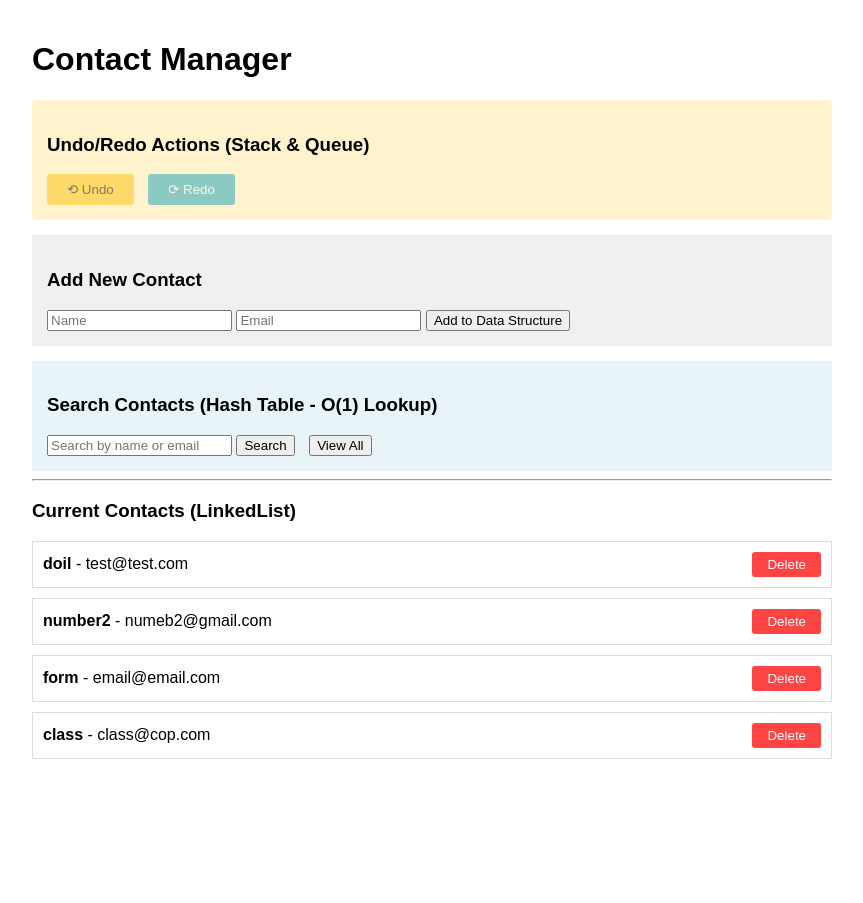
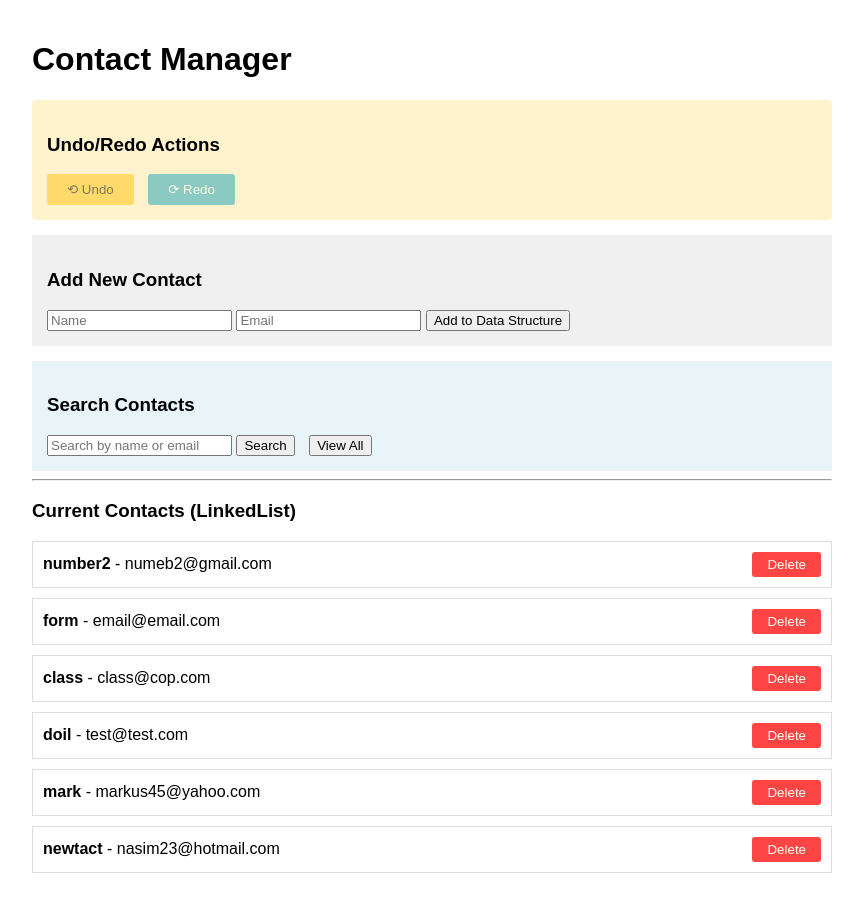
Before and after one commit to dylanvaz2/COP4538, a Flask app: page / in a window 1280 px wide. Shown: the whole page, without its empty margins (208-1071 px from the left). Before the commit the page ends 759 px from the top, so only its background shows below. Run offline with Flask 3, Linux system fonts and the light colour scheme.

Commit message:
chore: push workspace changes

```diff
--- a/contacts.json
+++ b/contacts.json
@@ -1,8 +1,4 @@
 [
-  {
-    "name": "doil",
-    "email": "test@test.com"
-  },
   {
     "name": "number2",
     "email": "numeb2@gmail.com"
@@ -14,5 +10,17 @@
   {
     "name": "class",
     "email": "class@cop.com"
+  },
+  {
+    "name": "doil",
+    "email": "test@test.com"
+  },
+  {
+    "name": "mark",
+    "email": "markus45@yahoo.com"
+  },
+  {
+    "name": "newtact",
+    "email": "nasim23@hotmail.com"
   }
 ]
--- a/templates/index.html
+++ b/templates/index.html
@@ -62,7 +62,7 @@
 
     <!-- Undo/Redo Section -->
     <div class="undo-redo-section">
-        <h3>Undo/Redo Actions (Stack & Queue)</h3>
+        <h3>Undo/Redo Actions</h3>
         <form action="/undo" method="POST" style="display: inline;">
             <button type="submit" class="undo-btn" {% if not undo_available %}disabled{% endif %}>
                 ⟲ Undo
@@ -85,7 +85,7 @@
     </div>
 
     <div style="background-color: #e8f4f8; padding: 15px; margin-top: 15px;">
-        <h3>Search Contacts (Hash Table - O(1) Lookup)</h3>
+        <h3>Search Contacts</h3>
         <form action="/search" method="POST">
             <input type="text" name="search_query" placeholder="Search by name or email" required>
             <button type="submit">Search</button>
```
